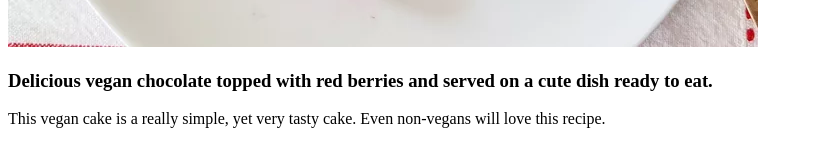
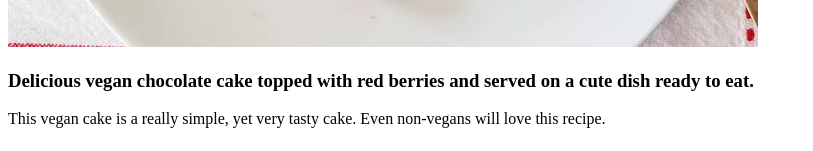
Before and after one commit to ggnino/odin-recipes, a plain HTML site: page recipes/chocolate-cake.html in a window 1280 px wide. Shown: the part 596-747 px from the top of the page, without its empty margins (0-813 px from the left). Drawn offline with Linux system fonts and the light colour scheme.

Commit message:
Fixed typo in chocolate-cake.html
Found a typo under the cake image description.

```diff
--- a/recipes/chocolate-cake.html
+++ b/recipes/chocolate-cake.html
@@ -11,7 +11,7 @@
         <h1>Vegan Chocolate Cake</h1>
 
         <img src="../images/vegan-chocolate-cake.jpg" alt="The vegan chocolate baked">
-        <h3>Delicious vegan chocolate topped with red berries and served on a cute dish ready to eat.</h3>
+        <h3>Delicious vegan chocolate cake topped with red berries and served on a cute dish ready to eat.</h3>
 
         <p>This vegan cake is a really simple, yet very tasty cake. Even non-vegans will love this recipe.</p>
 
```
